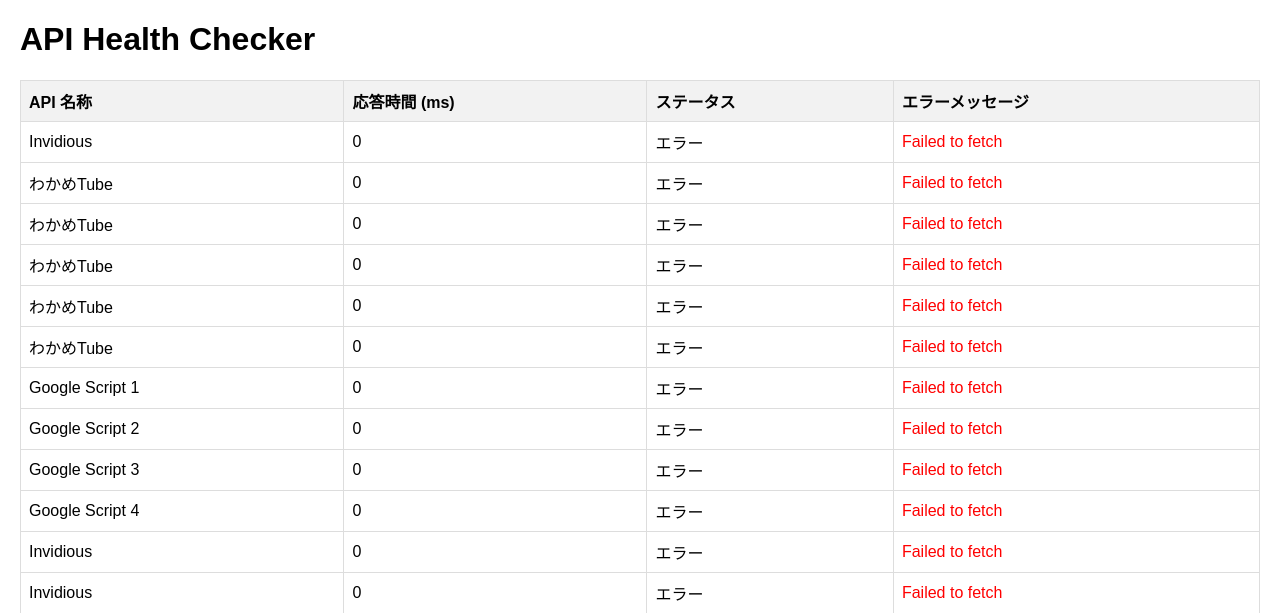
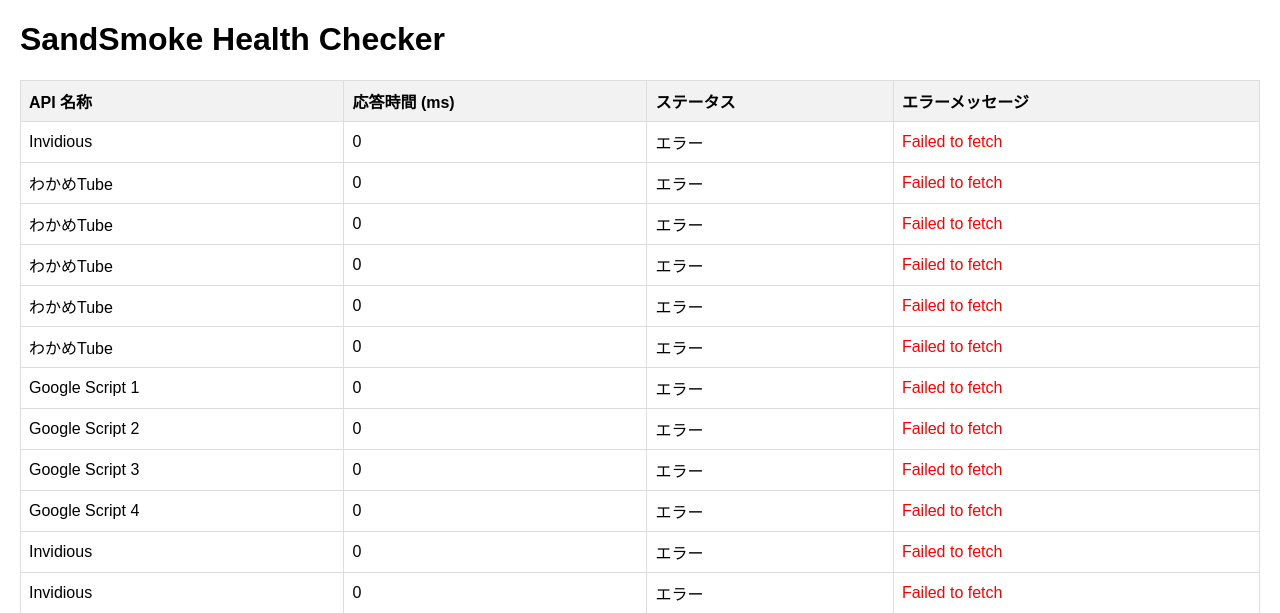
Before and after one commit to yuto1106110/yuto-sand, a FastAPI app: page /health in a window 1280 px wide. Shown: the top 613 px of the page. Run offline with FastAPI, Linux system fonts and the light colour scheme.

Commit message:
Update health.html

```diff
--- a/templates/health.html
+++ b/templates/health.html
@@ -33,7 +33,7 @@
 </head>
 <body>
 
-<h1>API Health Checker</h1>
+<h1>SandSmoke Health Checker</h1>
 <div id="loading">取得中...</div>
 <table>
     <thead>
```
